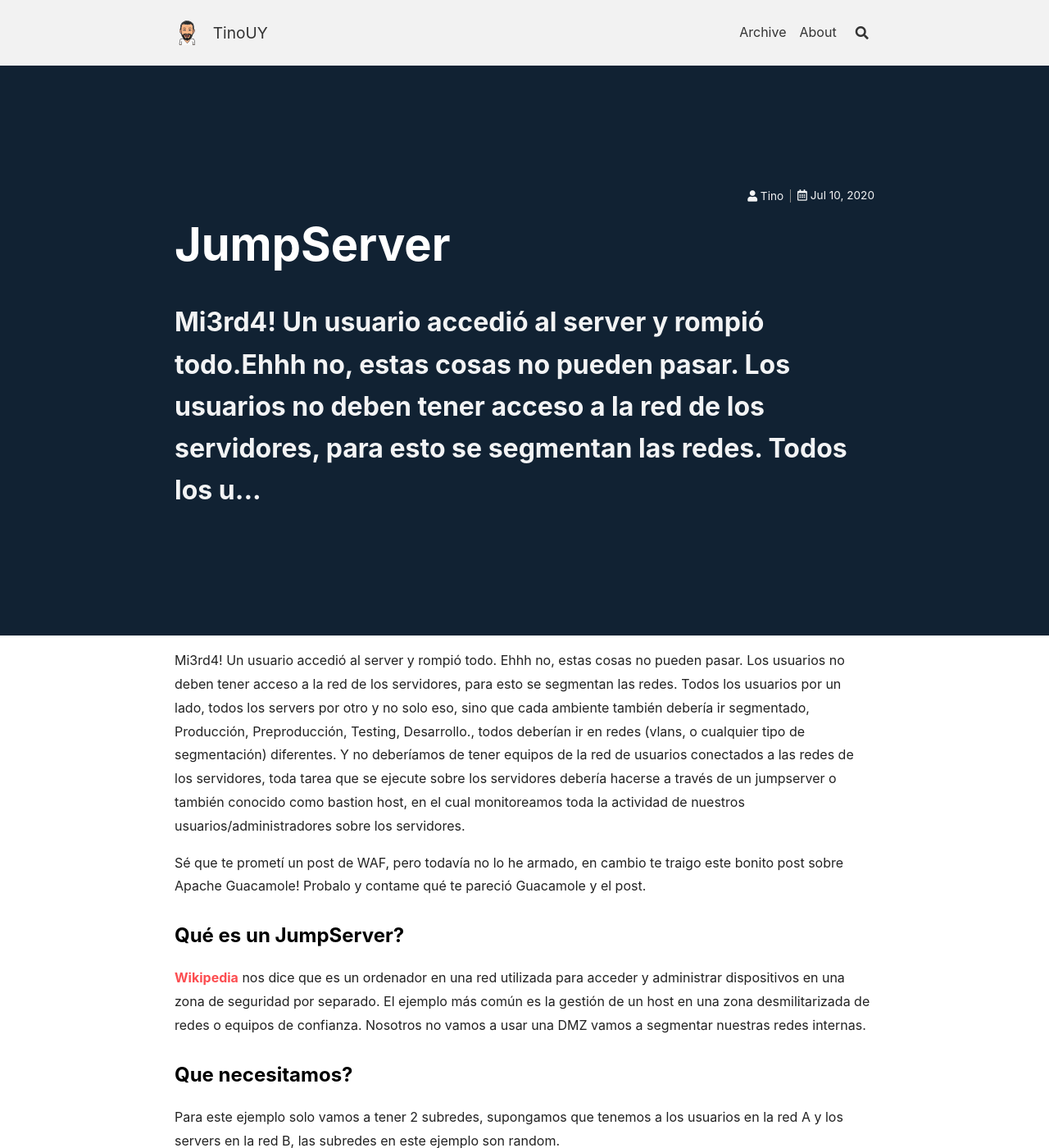
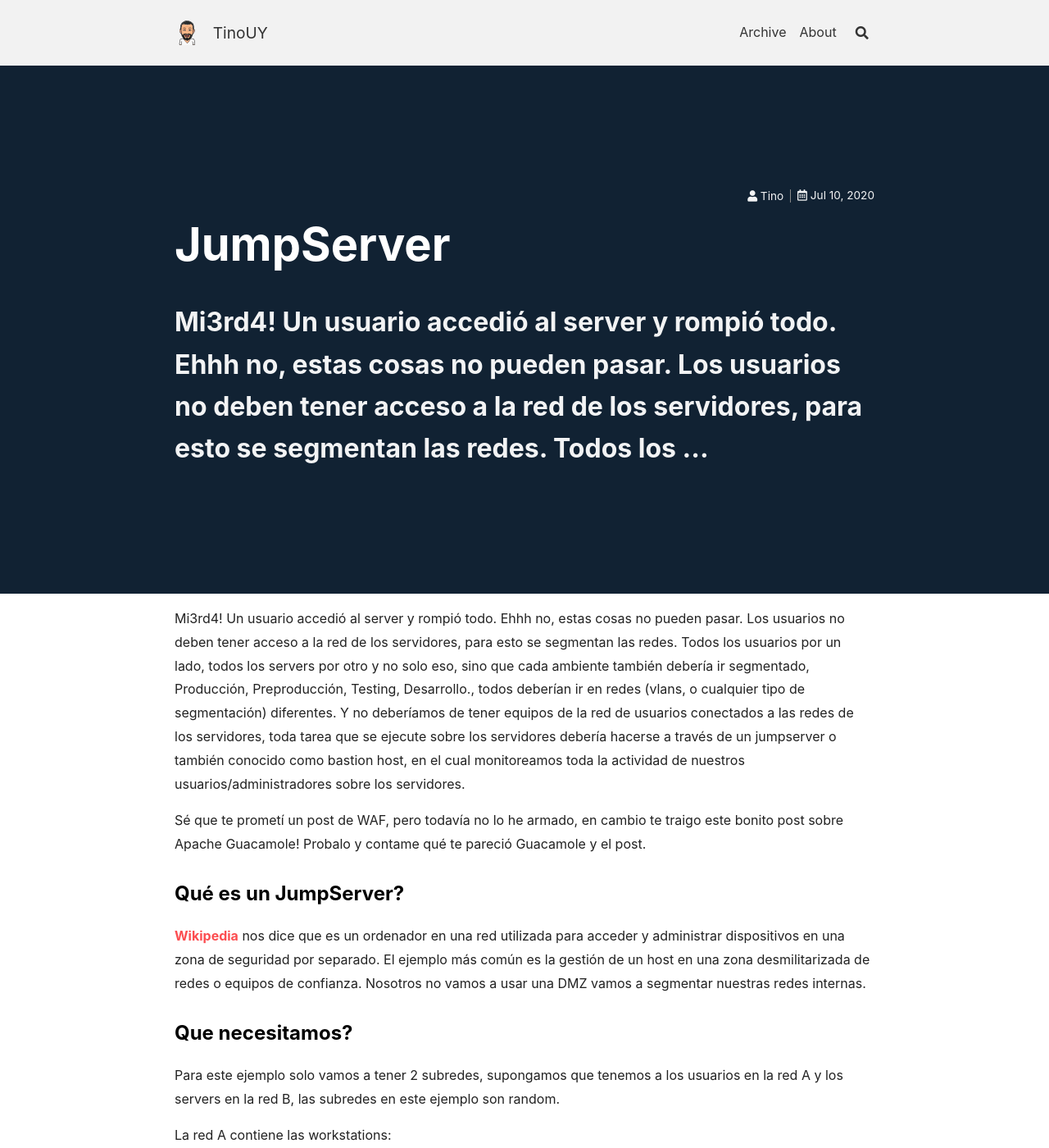
Before and after one commit to duffycop/blog, a Jekyll site: the page built from _posts/2020-07-10-JumpServer.md, in a window 1280 px wide and 1400 px high. Shown: the whole window at 82% size. Built offline with Jekyll 4.4.1, drawn with Linux system fonts in a browser that asks for light colours; nearby versions of some CDN libraries; comment, search, counter and statistics services are not loaded.

```diff
--- a/_posts/2020-07-10-JumpServer.md
+++ b/_posts/2020-07-10-JumpServer.md
@@ -10,14 +10,14 @@ article_header:
   background_image: false
 ---
 
-Mi3rd4! Un usuario accedió al server y rompió todo.
+Mi3rd4! Un usuario accedió al server y rompió todo.<!-- more -->
 Ehhh no, estas cosas no pueden pasar. Los usuarios no deben tener acceso a la red de los servidores, para esto se segmentan las redes. Todos los usuarios por un lado, todos los servers por otro y no solo eso, sino que cada ambiente también debería ir segmentado, Producción, Preproducción, Testing, Desarrollo., todos deberían ir en redes (vlans, o cualquier tipo de segmentación) diferentes.
 Y no deberíamos de tener equipos de la red de usuarios conectados a las redes de los servidores, toda tarea que se ejecute sobre los servidores debería hacerse a través de un jumpserver o también conocido como bastion host, en el cual monitoreamos toda la actividad de nuestros usuarios/administradores sobre los servidores.
 
 Sé que te prometí un post de WAF, pero todavía no lo he armado, en cambio te traigo este bonito post sobre Apache Guacamole! Probalo y contame qué te pareció Guacamole y el post.
 
 ### Qué es un JumpServer?
-[Wikipedia](https://en.wikipedia.org/wiki/Jump_server) nos dice que es un ordenador en una red utilizada para acceder y administrar dispositivos en una zona de seguridad por separado. El ejemplo más común es la gestión de un host en una zona desmilitarizada de redes o equipos de confianza. Nosotros no vamos a usar una DMZ vamos a segmentar nuestras redes internas.<!-- more -->
+[Wikipedia](https://en.wikipedia.org/wiki/Jump_server) nos dice que es un ordenador en una red utilizada para acceder y administrar dispositivos en una zona de seguridad por separado. El ejemplo más común es la gestión de un host en una zona desmilitarizada de redes o equipos de confianza. Nosotros no vamos a usar una DMZ vamos a segmentar nuestras redes internas.
 
 ### Que necesitamos?
 Para este ejemplo solo vamos a tener 2 subredes, supongamos que tenemos a los usuarios en la red A y los servers en la red B, las subredes en este ejemplo son random.
```
